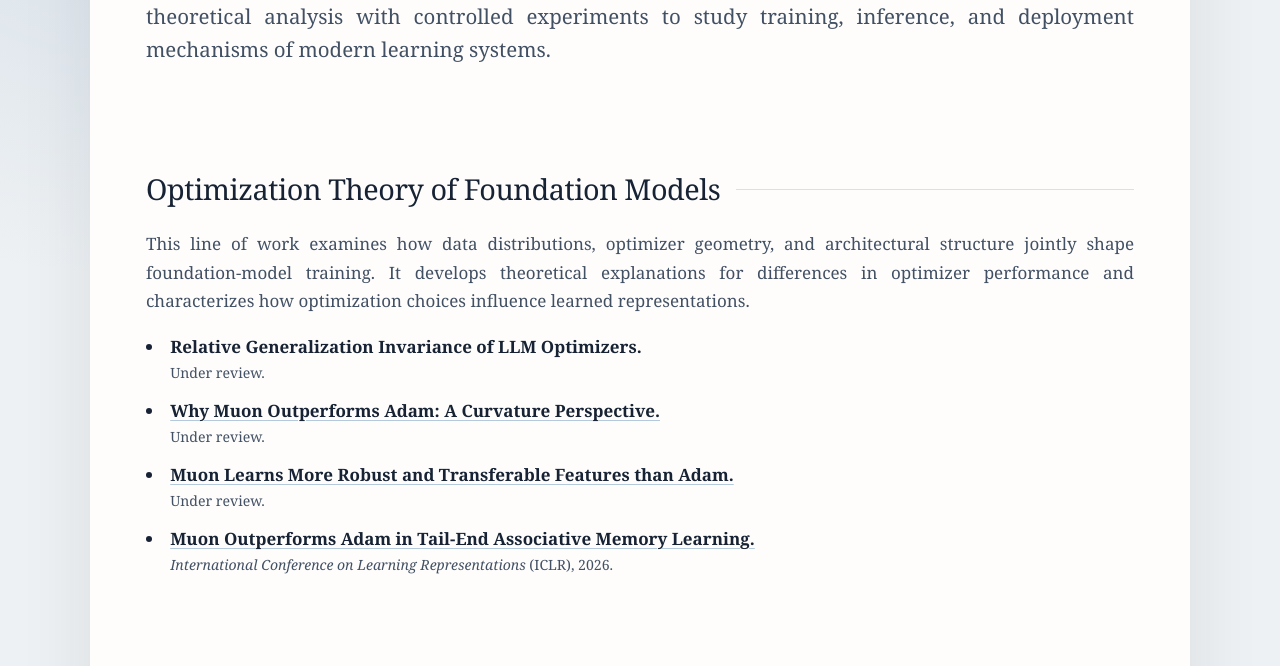
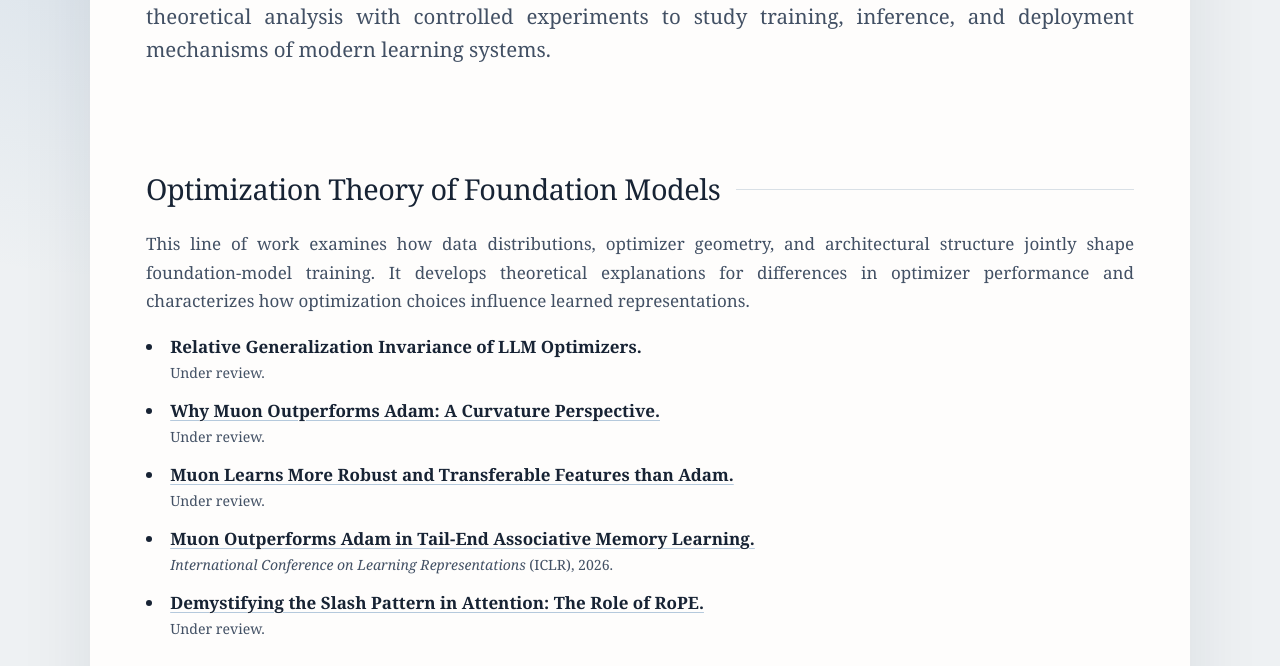
Before and after one commit to FengzhuoZhang/FengzhuoZhang.github.io, a website: page research.html in a window 1280 px wide. Shown: the part 279-945 px from the top of the page. Drawn offline with Linux system fonts and the light colour scheme.

Commit message:
Add slash pattern paper to optimization

```diff
--- a/research.html
+++ b/research.html
@@ -44,7 +44,7 @@
         <h2>Optimization Theory of Foundation Models</h2>
         <p>This line of work examines how data distributions, optimizer geometry, and architectural structure jointly shape foundation-model training. It develops theoretical explanations for differences in optimizer performance and characterizes how optimization choices influence learned representations.</p>
         <ul class="research-paper-list">
-          <li><span class="paper-title">Relative Generalization Invariance of LLM Optimizers.</span><span class="paper-venue">Under review.</span></li><li><span class="paper-title"><a href="https://arxiv.org/abs/2606.04662" target="_blank" rel="noopener">Why Muon Outperforms Adam: A Curvature Perspective.</a></span><span class="paper-venue">Under review.</span></li><li><span class="paper-title"><a href="https://arxiv.org/abs/2606.09658" target="_blank" rel="noopener">Muon Learns More Robust and Transferable Features than Adam.</a></span><span class="paper-venue">Under review.</span></li><li><span class="paper-title"><a href="https://openreview.net/forum?id=twbMFL0DMp" target="_blank" rel="noopener">Muon Outperforms Adam in Tail-End Associative Memory Learning.</a></span><span class="paper-venue"><em>International Conference on Learning Representations</em> (ICLR), 2026.</span></li>
+          <li><span class="paper-title">Relative Generalization Invariance of LLM Optimizers.</span><span class="paper-venue">Under review.</span></li><li><span class="paper-title"><a href="https://arxiv.org/abs/2606.04662" target="_blank" rel="noopener">Why Muon Outperforms Adam: A Curvature Perspective.</a></span><span class="paper-venue">Under review.</span></li><li><span class="paper-title"><a href="https://arxiv.org/abs/2606.09658" target="_blank" rel="noopener">Muon Learns More Robust and Transferable Features than Adam.</a></span><span class="paper-venue">Under review.</span></li><li><span class="paper-title"><a href="https://openreview.net/forum?id=twbMFL0DMp" target="_blank" rel="noopener">Muon Outperforms Adam in Tail-End Associative Memory Learning.</a></span><span class="paper-venue"><em>International Conference on Learning Representations</em> (ICLR), 2026.</span></li><li><span class="paper-title"><a href="https://openreview.net/forum?id=hJHQ2EQULj" target="_blank" rel="noopener">Demystifying the Slash Pattern in Attention: The Role of RoPE.</a></span><span class="paper-venue">Under review.</span></li>
         </ul>
       </section>
       <section class="research-theme">
```
